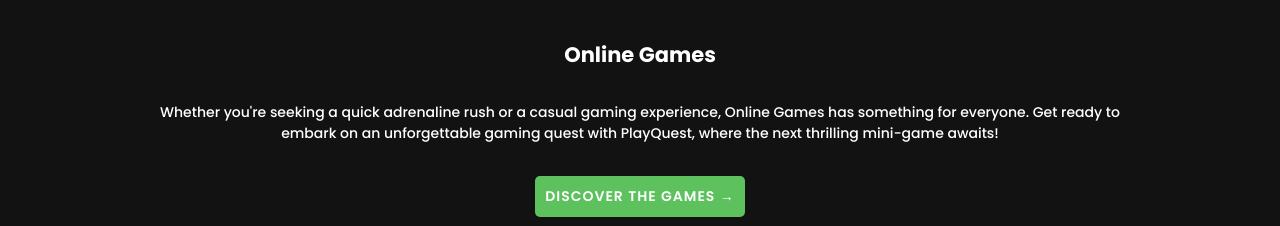
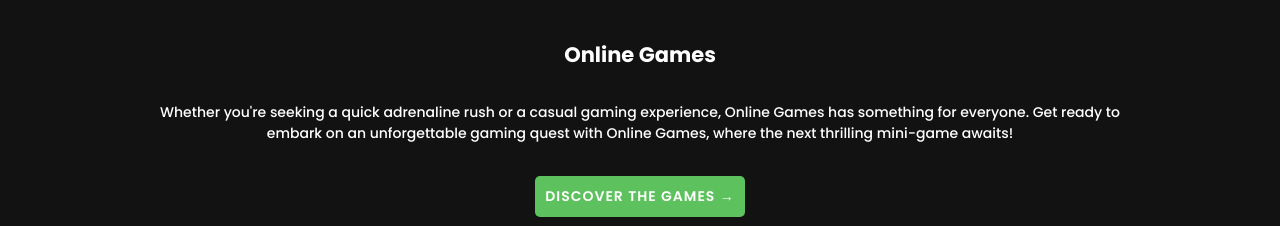
Before and after one commit to Equ6l/platform-mini-games, a website: page index.html in a window 1280 px wide. Shown: the part 352-578 px from the top of the page. Drawn offline with nearby package versions, Linux system fonts and the light colour scheme.

Commit message:
fix(descripton issue): replace correct words

```diff
--- a/index.html
+++ b/index.html
@@ -7,7 +7,7 @@
     <meta name="viewport" content="width=device-width, initial-scale=1.0">
     <link rel="stylesheet" href="./css/style.css">
     <link rel="icon" href="./img/logo-gaming.png" sizes="32x32" type="image/png">
-    <title>Games</title>
+    <title>Online Games</title>
 </head>
 
 <body>
@@ -30,7 +30,7 @@
     <main>
         <section id="banner">
             <h1>Online Games</h1>
-            <p>Whether you're seeking a quick adrenaline rush or a casual gaming experience, Online Games has something for everyone. Get ready to embark on an unforgettable gaming quest with PlayQuest, where the next thrilling mini-game awaits!</p>
+            <p>Whether you're seeking a quick adrenaline rush or a casual gaming experience, Online Games has something for everyone. Get ready to embark on an unforgettable gaming quest with Online Games, where the next thrilling mini-game awaits!</p>
             <a href="#game">Discover the games</a>
         </section>
         <section id="game" class="game">
```
